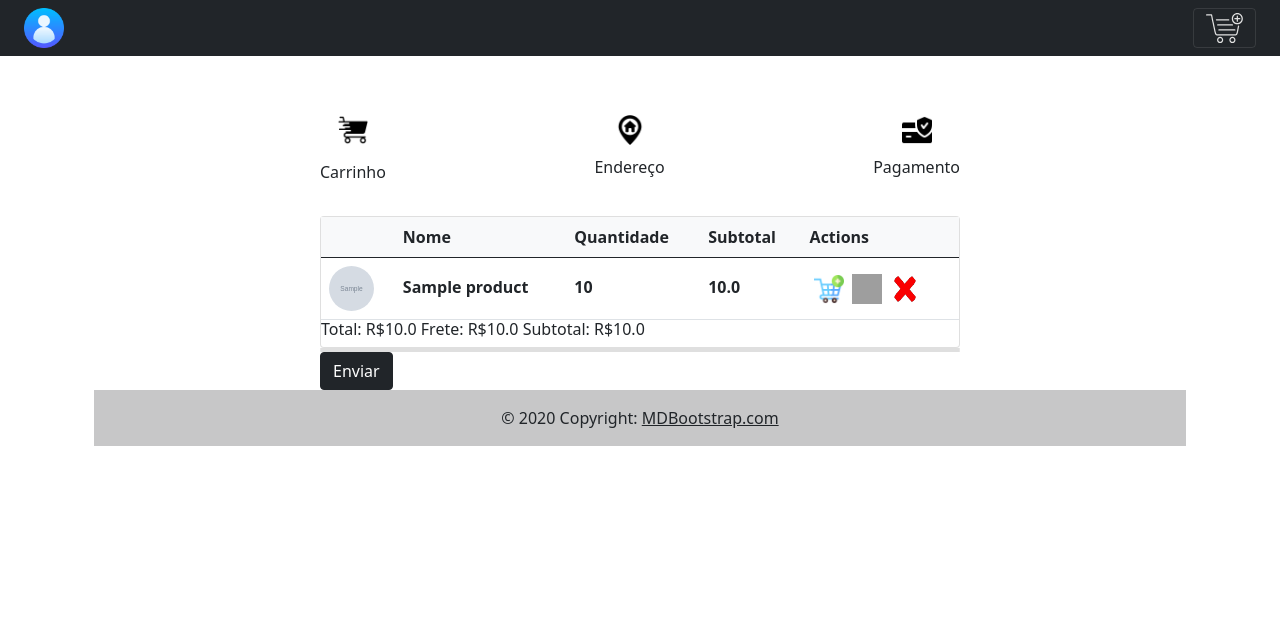
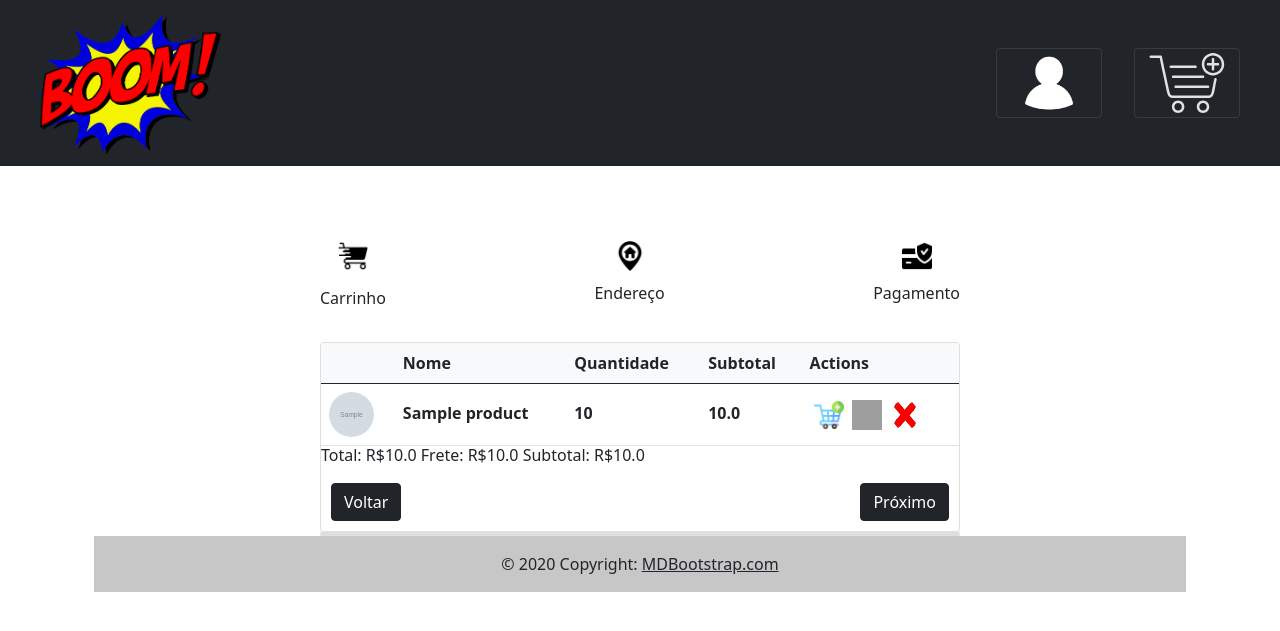
Before and after one commit to felipetega/e-commerce, a Django app: page /checkout/ in a window 1280 px wide. Shown: the top 631 px of the page. Run offline with Django 4.2, Linux system fonts and the light colour scheme; a user stored in the database is signed in; tables that the repository leaves empty hold one stand-in row (values such as "Sample post"); grey boxes marked "Sample" are stand-in pictures; some libraries are stand-ins or nearby versions; grey boxes are pictures that could not be loaded.

Commit message:
v1.00 pronta

```diff
--- a/project/main/admin.py
+++ b/project/main/admin.py
@@ -1,9 +1,9 @@
 from django.contrib import admin
-from .models import Cart, Product, CartItems, Address, Payment
+from .models import Cart, Product, CartItems, Address, CreditCard
 
 admin.site.register(Cart)
 admin.site.register(Address)
-admin.site.register(Payment)
+admin.site.register(CreditCard)
 admin.site.register(Product)
 admin.site.register(CartItems)
 '''
--- a/project/main/templates/main/checkout.html
+++ b/project/main/templates/main/checkout.html
@@ -1,9 +1,10 @@
 {% extends 'base.html' %} {% load static %} {% block head %}
-
-{% comment %} <link href="{% static 'main/css/home.css' %}" rel="stylesheet" /> {% endcomment %}
 <link href="{% static 'main/css/checkout.css' %}" rel="stylesheet" />
 <!-- Bootstrap 5.1 CSS -->
 <link href="https://cdn.jsdelivr.net/npm/bootstrap@5.1.0/dist/css/bootstrap.min.css" rel="stylesheet" integrity="sha384-KyZXEAg3QhqLMpG8r+8fhAXLRk2vvoC2f3B09zVXn8CA5QIVfZOJ3BCsw2P0p/We" crossorigin="anonymous">
+{% comment %} jQuery {% endcomment %}
+<script src="https://code.jquery.com/jquery-3.2.1.slim.min.js"></script>
+<script src="https://cdnjs.cloudflare.com/ajax/libs/jquery.mask/1.14.15/jquery.mask.min.js"></script>
 {% endblock head %} {% block body %}
 
 
@@ -106,6 +107,13 @@
                       {% for total in cart %}
                       <p class="h6" id="offcanvasDarkNavbarLabel">Total: R${{total.total_price}} Frete: R${{total.fee}} Subtotal: R${{total.subtotal}}</p>
                       {% endfor %}
+                      <div class="d-flex justify-content-between">
+                        <a href="{% url 'home' %}">
+                        <button class="btn btn-dark" type="button"  style="margin: 10px 0 10px 10px;">Voltar</button>
+                        </a>
+                        <button type="button" class="btn btn-dark"   data-bs-toggle="collapse"
+                        data-bs-target="#collapseTwo" aria-expanded="false" aria-controls="collapseTwo" style="margin: 10px 10px 10px 0;">Próximo</button>
+                        </div>
                     </div>
                   </div>
               <div class="card">
@@ -122,7 +130,13 @@
                           <label for="numero" class="form-label">Número</label>
                           <input type="number" class="form-control" id="numero" placeholder="123" name="number">
                           <label for="cep" class="form-label">CEP</label>
-                          <input type="text" class="form-control" id="cep" placeholder="CEP" name="cep">
+                          <input type="text" class="form-control" id="cep" placeholder="CEP" name="cep" onkeypress="$(this).mask('00.000-000')">
+                          <div class="d-flex justify-content-between">
+                            <button class="btn btn-dark" type="button"  data-bs-toggle="collapse"
+                            data-bs-target="#collapseOne" aria-expanded="true" aria-controls="collapseOne" style="margin: 10px 0 0 10px;">Voltar</button>
+                            <button type="button" class="btn btn-dark"  data-bs-toggle="collapse"
+                            data-bs-target="#collapseThree" aria-expanded="false" aria-controls="collapseThree" style="margin: 10px 10px 0 0;">Próximo</button>
+                            </div>
                         </div>
                       </div>
                   </div>
@@ -135,21 +149,38 @@
                       data-bs-parent="#accordionExample">
                       <div class="">
                         <div class="mb-3">
-                          <label for="payment_method" class="form-label">Forma de pagamento</label>
-                          <select class="form-select" name="payment_method">
-                            {% for name, value in formas_pagamento.items %}
+                          <p class="h3">Cartão de Crédito</p>
+                          <label for="card_number" class="form-label">Número do Cartão</label>
+                          <input type="text" class="form-control" id="card_number" placeholder="Número do Cartão" name="card_number"  onkeypress="$(this).mask('0000 0000 0000 0000')">
+                          <label for="cvv" class="form-label">CVV</label>
+                          <input type="text" class="form-control" id="cvv" placeholder="CVV" name="cvv" maxlength="3" minlength="3">
+                          <label for="expiry_year" class="form-label">Ano de expiração</label>
+                          <select class="form-select" name="expiry_year">
+                            {% for value, name in expiry_year.items %}
                                   <option value="{{value}}">{{name}}</option>
                               {% endfor %}
                           </select>
-                          <label for="cod" class="form-label">Código</label>
-                          <input type="text" class="form-control" id="cod" placeholder="Código" name="cod">
+                          <label for="expiry_month" class="form-label">Ano de expiração</label>
+                          <select class="form-select" name="expiry_month">
+                            {% for value, name in expiry_month.items %}
+                                  <option value="{{value}}">{{name}}</option>
+                              {% endfor %}
+                          </select>
+                          <label for="cardholder_name" class="form-label">Nome no cartão</label>
+                          <input type="text" class="form-control" id="cardholder_name" placeholder="Nome no cartão" name="cardholder_name" maxlength="50">
+                          <label for="document_id" class="form-label">CPF</label>
+                          <input type="text" class="form-control" id="document_id" placeholder="CPF" name="document_id" onkeypress="$(this).mask('000.000.000-00');">
+                          <div class="d-flex justify-content-between">
+                          <button class="btn btn-dark" type="button" data-bs-toggle="collapse"
+                          data-bs-target="#collapseTwo" aria-expanded="false" aria-controls="collapseTwo" style="margin: 10px 0 0 10px;">Voltar</button>
+                          <button type="submit" class="btn btn-dark" style="margin: 10px 10px 0 0;">Finalizar</button>
+                          </div>
                         </div>
                       </div>
                   </div>
               </div>
               </div>
             </div>
-            <button type="submit" class="btn btn-dark">Enviar</button>
           </form>
       </div>
     </div>
--- a/project/main/views.py
+++ b/project/main/views.py
@@ -7,7 +7,7 @@ from django.contrib.auth.models import User
 from django.contrib.auth import authenticate
 from django.contrib.auth import login as login_django
 from django.contrib.auth.decorators import login_required
-from .models import Product, Cart, CartItems, Address, Payment
+from .models import Product, Cart, CartItems, Address, CreditCard, EXPIRY_MONTH, EXPIRY_YEAR
 
 def index(request):
   return redirect('/login')
@@ -113,11 +113,14 @@ def checkout(request):
 
     address = Address.objects.all().filter(user=current_user).first()
 
-    formas_pagamento = {"Selecione opção de pagamento":0,"Cartão de Crédito":"C","Cartão de Débito":"D","Pix":"P","Boleto":"B"}
+    expiry_year = {0:"Selecione o ano de expiração",'2023':'2023','2024':'2024','2025':'2025','2026':'2026','2027':'2027','2028':'2028'}
+
+    expiry_month = {0:"Selecione o mês de expiração",'1':'Janeiro','2':'Fevereiro','3':'Março','4':'Abril','5':'Maio','6':'Junho','7':'Julho','8':'Agosto','9':'Setembro','10':'Outubro','11':'Novembro','12':'Dezembro'}
 
     context = {'cart':cart,
               'cartItems':cartItems,
-              'formas_pagamento':formas_pagamento,}
+              'expiry_year':expiry_year,
+              'expiry_month':expiry_month}
 
     return render(request, "main/checkout.html", context)
   elif request.method == "POST":
@@ -139,7 +142,7 @@ def checkout(request):
     address.save()
 
     #PAYMENT
-    payment = Payment.objects.create(user=current_user, payment_method=request.POST['payment_method'], cod=request.POST['cod'])
+    payment = CreditCard.objects.create(user=current_user, card_number=request.POST['card_number'], cvv=request.POST['cvv'], expiry_year=request.POST['expiry_year'], expiry_month=request.POST['expiry_month'], cardholder_name=request.POST['cardholder_name'], document_id=request.POST['document_id'], )
 
     payment.save()
 
@@ -151,6 +154,15 @@ def profile(request):
     #CURRENT USER
     current_user = request.user
 
+    #ADDRESS
+    addresses = Address.objects.all()
+    addresses = addresses.filter(user=current_user)
+
+    #CARDS
+    cards = CreditCard.objects.all()
+    cards=cards.filter(user=current_user)
+
+
     #CART
     cart=Cart.objects.all()
     cart = cart.filter(user=current_user, ordered=True)
@@ -159,7 +171,9 @@ def profile(request):
     cartItems = cartItems.filter(user=current_user)
 
     context = {'cart':cart,
-              'cartItems':cartItems
+              'cartItems':cartItems,
+              'addresses':addresses,
+              'cards':cards
               }
 
     return render(request, "main/profile.html", context)
--- a/project/templates/base.html
+++ b/project/templates/base.html
@@ -4,7 +4,7 @@
   <head>
     <meta charset="utf-8" />
     <meta name="viewport" content="width=device-width, initial-scale=1" />
-    <title>Bootstrap demo</title>
+    <title>Boom! E-commerce</title>
     <link
       href="https://cdn.jsdelivr.net/npm/bootstrap@5.2.3/dist/css/bootstrap.min.css"
       rel="stylesheet"
@@ -15,16 +15,23 @@
     {% block head %}{% endblock head %}
   </head>
   <body>
-    <div class="container">
+
+
       <!--HEADER-->
       <header>
-        <nav class="navbar navbar-dark bg-dark fixed-top">
+        <nav class="navbar navbar-dark bg-dark">
           <div class="container-fluid">
-            <a href="{% url 'profile' %}">
-            <img src="{% static 'base/img/user.png' %}" height="40px">
+            <a href="{% url 'home' %}">
+            <img src="{% static 'base/img/BOOM.png' %}" height="150px">
           </a>
-            <button class="navbar-toggler" type="button" data-bs-toggle="offcanvas" data-bs-target="#offcanvasDarkNavbar" aria-controls="offcanvasDarkNavbar" id="open-cart-button">
-              <img src="{% static 'base/img/cart-icon.svg' %}" height="30px">
+            <div class="d-flex align-items-center">
+              <a href="{% url 'profile' %}">
+                <button class="navbar-toggler mx-3" type="button"  >
+                  <img src="{% static 'base/img/user.png' %}" height="60px" width="80px">
+                </button>
+              </a>
+            <button class="navbar-toggler mx-3" type="button" data-bs-toggle="offcanvas" data-bs-target="#offcanvasDarkNavbar" aria-controls="offcanvasDarkNavbar" id="open-cart-button">
+              <img src="{% static 'base/img/cart-icon.svg' %}" height="60px" width="80px">
             </button>
             <div class="offcanvas offcanvas-end text-bg-dark" tabindex="-1" id="offcanvasDarkNavbar" aria-labelledby="offcanvasDarkNavbarLabel">
               <div class="offcanvas-header">
@@ -57,14 +64,14 @@
                   <a href="{% url 'checkout' %}">
                   <button type="button" class="btn btn-light btn-lg btn-block">Continuar</button>
                   </a>
-
-                {% comment %} </form> {% endcomment %}
               </div>
             </div>
           </div>
+        </div>
         </nav>
       </header>
       <!--HEADER-->
+      <div class="container">
 
       <main>{% block body %}{% endblock body %}</main>
 
--- a/project/templates/static/base/css/base.css
+++ b/project/templates/static/base/css/base.css
@@ -1,3 +1,3 @@
 header{
-  margin: 0 0 100px 0;
+  margin: 0 0 60px 0;
 }
```
Also changed, not shown: project/main/models.py (+31 -15 lines), project/main/templates/main/home.html (+9 -8 lines), project/main/templates/main/profile.html (+9 -0 lines), project/main/migrations/0064_creditcard_alter_cart_payment_delete_payment.py (added), project/main/migrations/0065_alter_creditcard_card_number_alter_creditcard_cvv.py (added), project/main/migrations/0066_alter_creditcard_card_number_alter_creditcard_cvv.py (added), project/main/migrations/0067_alter_address_number.py (added), project/templates/static/base/img/BOOM.png (added), project/templates/static/base/img/user.png, project/templates/static/main/img/success.png (added).
